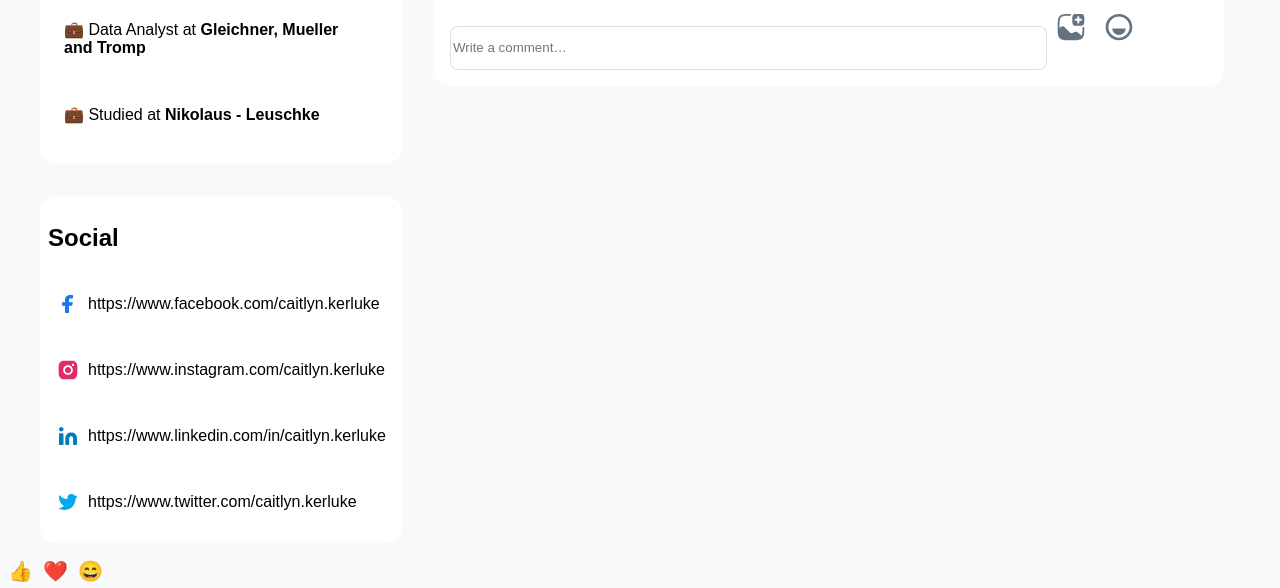
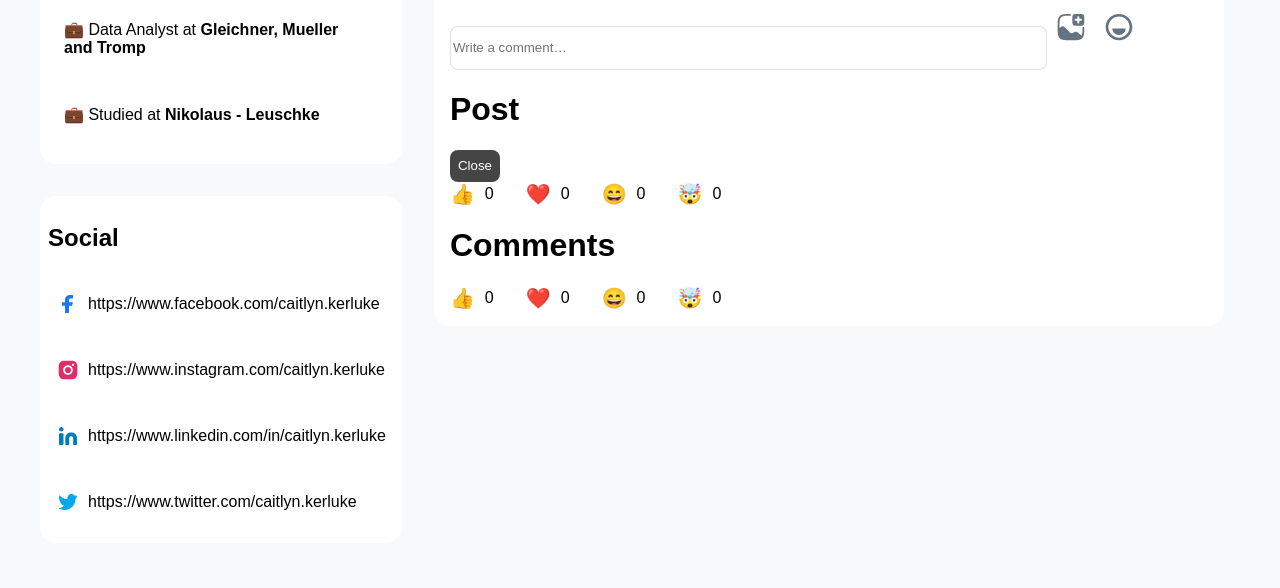
Before and after one commit to Anas56123/My_first_test, a React (Vite) app: page / in a window 1280 px wide. Shown: the part 944-1532 px from the top of the page. After the commit the page ends 1511 px from the top, so only its background shows below. Built offline with nearby package versions, Linux system fonts and the light colour scheme; no server answers; the database is empty.

Commit message:
New Emoji think

```diff
--- a/src/App.jsx
+++ b/src/App.jsx
@@ -1,7 +1,6 @@
 import Aside from "./Aside";
 import PostList from "./Func/PostList";
 import Header from "./Header";
-import LetUsTry from "./LetUsTry";
 
 export default function App() {
   return (
@@ -11,7 +10,6 @@ export default function App() {
         <Aside />
         <PostList />
       </div>
-      <LetUsTry />
     </>
   );
 }
--- a/src/EmojiReaction.jsx
+++ /dev/null
@@ -1,32 +0,0 @@
-// EmojiReaction.js
-
-import { useState } from 'react';
-
-const EmojiReaction = () => {
-  const [selectedEmoji, setSelectedEmoji] = useState(null);
-
-  const handleEmojiClick = (emoji) => {
-    if (selectedEmoji === emoji) {
-      setSelectedEmoji(null);
-    } else {
-      setSelectedEmoji(emoji);
-    }
-  };
-
-  return (
-    <div className="emoji-reaction">
-      <div className={`emoji ${selectedEmoji === 'like' ? 'selected' : ''}`} onClick={() => handleEmojiClick('like')}>
-        👍
-      </div>
-      <div className={`emoji ${selectedEmoji === 'love' ? 'selected' : ''}`} onClick={() => handleEmojiClick('love')}>
-        ❤️
-      </div>
-      <div className={`emoji ${selectedEmoji === 'haha' ? 'selected' : ''}`} onClick={() => handleEmojiClick('haha')}>
-        😄
-      </div>
-      {/* Add more emoji buttons as needed */}
-    </div>
-  );
-};
-
-export default EmojiReaction;
--- /dev/null
+++ b/src/EmojiReaction/EmojiReactionComments.jsx
@@ -0,0 +1,56 @@
+import { useState } from "react";
+
+const EmojiReactionComments = () => {
+  const [selectedEmoji, setSelectedEmoji] = useState(null);
+
+  const handleEmojiClick = (emoji) => {
+    if (selectedEmoji === emoji) {
+      setSelectedEmoji(null);
+    } else {
+      setSelectedEmoji(emoji);
+    }
+  };
+
+  return (
+    <div className="emoji-reaction">
+      <div>
+        <div
+          className={`emoji ${selectedEmoji === "like" ? "selected" : ""}`}
+          onClick={() => handleEmojiClick("like")}
+        >
+          👍
+        </div>
+        <span>{selectedEmoji === "like" ? 1 : 0}</span>
+      </div>
+      <div>
+        <div
+          className={`emoji ${selectedEmoji === "love" ? "selected" : ""}`}
+          onClick={() => handleEmojiClick("love")}
+        >
+          ❤️
+        </div>
+        <span>{selectedEmoji === "love" ? 1 : 0}</span>
+      </div>
+      <div>
+        <div
+          className={`emoji ${selectedEmoji === "haha" ? "selected" : ""}`}
+          onClick={() => handleEmojiClick("haha")}
+        >
+          😄
+        </div>
+        <span>{selectedEmoji === "haha" ? 1 : 0}</span>
+      </div>
+      <div>
+        <div
+          className={`emoji ${selectedEmoji === "wow" ? "selected" : ""}`}
+          onClick={() => handleEmojiClick("wow")}
+        >
+          🤯
+        </div>
+        <span>{selectedEmoji === "wow" ? 1 : 0}</span>
+      </div>
+    </div>
+  );
+};
+
+export default EmojiReactionComments;
--- /dev/null
+++ b/src/EmojiReaction/EmojiReactionPost.jsx
@@ -0,0 +1,75 @@
+import { useState } from "react";
+
+const EmojiReactionComments = ({ post }) => {
+  const [selectedEmoji, setSelectedEmoji] = useState(null);
+  const [emoReaction, setEmoReaction] = useState(true);
+
+  const handleEmojiClick = (emoji) => {
+    if (selectedEmoji === emoji) {
+      setSelectedEmoji(null);
+    } else {
+      setSelectedEmoji(emoji);
+    }
+  };
+
+  return (
+    <div>
+      <button
+        onClick={() => {
+          if (emoReaction) {
+            setEmoReaction(false);
+          }
+          if (!emoReaction) {
+            setEmoReaction(true);
+          }
+        }}
+      >
+        {emoReaction ? "Close" : "Open"}
+      </button>
+      {emoReaction ? (
+        <div className="emoji-reaction">
+          <div>
+            <div
+              className={`emoji ${selectedEmoji === "like" ? "selected" : ""}`}
+              onClick={() => handleEmojiClick("like")}
+            >
+              👍
+            </div>
+            <span>{selectedEmoji === "like" ? 1 : 0}</span>
+          </div>
+          <div>
+            <div
+              className={`emoji ${selectedEmoji === "love" ? "selected" : ""}`}
+              onClick={() => handleEmojiClick("love")}
+            >
+              ❤️
+            </div>
+            <span>{selectedEmoji === "love" ? 1 : 0}</span>
+          </div>
+          <div>
+            <div
+              className={`emoji ${selectedEmoji === "haha" ? "selected" : ""}`}
+              onClick={() => handleEmojiClick("haha")}
+            >
+              😄
+            </div>
+            <span>{selectedEmoji === "haha" ? 1 : 0}</span>
+          </div>
+          <div>
+            <div
+              className={`emoji ${selectedEmoji === "wow" ? "selected" : ""}`}
+              onClick={() => handleEmojiClick("wow")}
+            >
+              🤯
+            </div>
+            <span>{selectedEmoji === "wow" ? 1 : 0}</span>
+          </div>
+        </div>
+      ) : (
+        ''
+      )}
+    </div>
+  );
+};
+
+export default EmojiReactionComments;
--- a/src/Func/PostList.jsx
+++ b/src/Func/PostList.jsx
@@ -4,6 +4,7 @@ import CommentForm from "../Comment/CommentForm";
 import CommentList from "../Comment/CommentList";
 import supabase from "../Supabase/supabase";
 import PostForm from "./PostForm";
+import LetUsTry from "../LetUsTry";
 
 export const Post = ({ post, newComment, setNewComment }) => {
   const [emoLove, setEmoLove] = useState(post.emoLoveSupabase);
@@ -231,6 +232,7 @@ export const Post = ({ post, newComment, setNewComment }) => {
           setNewComment={setNewComment}
         />
       </div>
+      <LetUsTry post={post} />
     </div>
   );
 };
--- a/src/LetUsTry.jsx
+++ b/src/LetUsTry.jsx
@@ -1,9 +1,13 @@
-import EmojiReaction from "./EmojiReaction";
+import EmojiReactionComments from "./EmojiReaction/EmojiReactionComments";
+import EmojiReactionPost from "./EmojiReaction/EmojiReactionPost";
 
-export default function LetUsTry() {
+export default function LetUsTry({post}) {
   return (
     <div>
-      <EmojiReaction />
+      <h1>Post</h1>
+      <EmojiReactionPost post={post} />
+      <h1>Comments</h1>
+      <EmojiReactionComments />
     </div>
   )
 }
--- a/src/index.css
+++ b/src/index.css
@@ -351,6 +351,12 @@ input[type="file"]{
 
 .emoji-reaction {
   display: flex;
+  gap: 2rem;
+}
+
+.emoji-reaction div{
+  display: flex;
+  align-items: center;
 }
 
 .emoji {
@@ -361,7 +367,7 @@ input[type="file"]{
 }
 
 .emoji:hover {
-  transform: scale(1.2);
+  transform: scale(1.25);
 }
 
 .emoji.selected {
```
